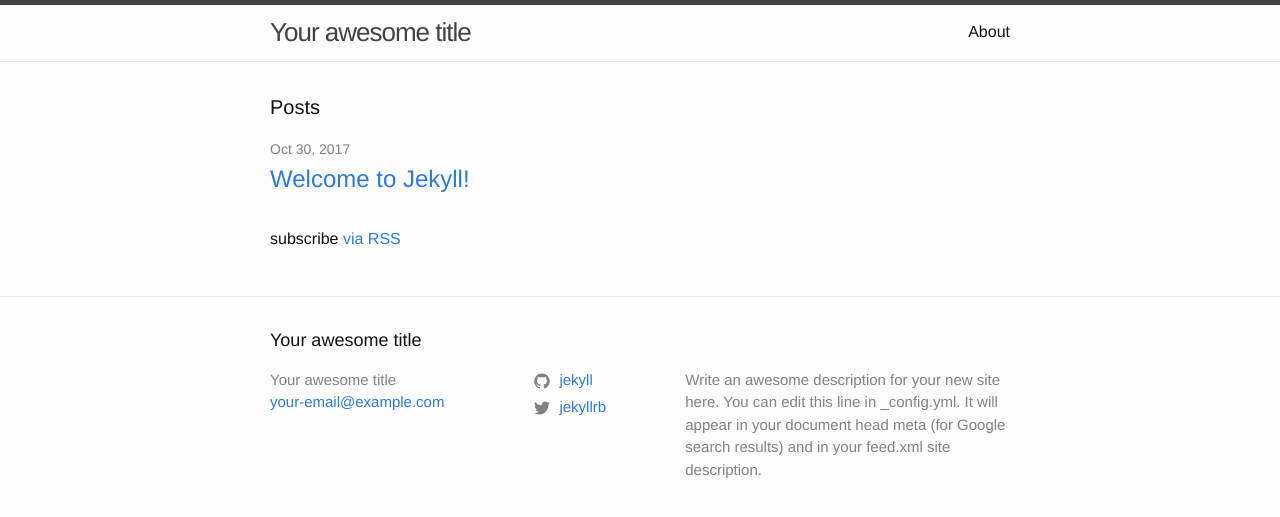
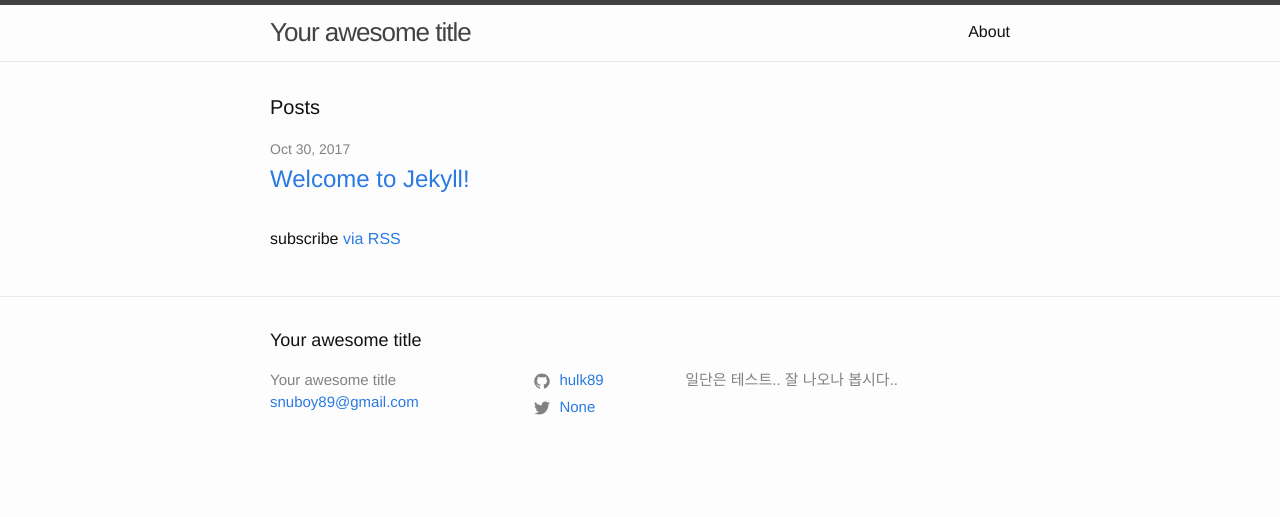
Before and after one commit to Hulk89/hulk89.github.io, a Jekyll site: the page built from index.md, in a window 1280 px wide. Shown: the top 517 px of the page. Built offline with Jekyll 4.4.1, drawn with Linux system fonts in a browser that asks for light colours.

Commit message:
profile modified

```diff
--- a/_config.yml
+++ b/_config.yml
@@ -14,15 +14,14 @@
 # You can create any custom variable you would like, and they will be accessible
 # in the templates via {{ site.myvariable }}.
 title: Your awesome title
-email: your-email@example.com
+email: snuboy89@gmail.com
 description: >- # this means to ignore newlines until "baseurl:"
-  Write an awesome description for your new site here. You can edit this
-  line in _config.yml. It will appear in your document head meta (for
-  Google search results) and in your feed.xml site description.
+  일단은 테스트..
+  잘 나오나 봅시다..
 baseurl: "" # the subpath of your site, e.g. /blog
 url: "" # the base hostname & protocol for your site, e.g. http://example.com
-twitter_username: jekyllrb
-github_username:  jekyll
+twitter_username: None
+github_username:  hulk89
 
 # Build settings
 markdown: kramdown
```
